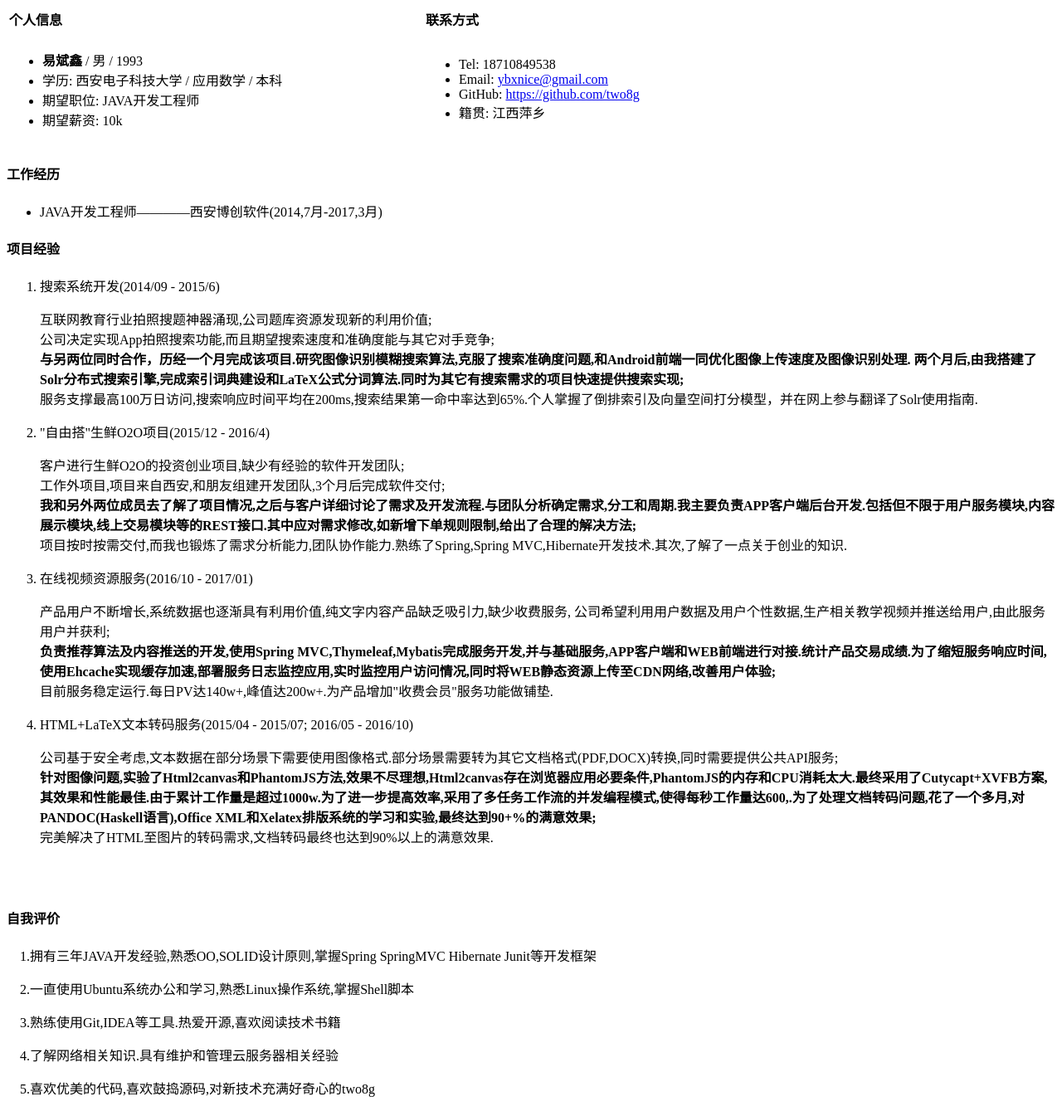
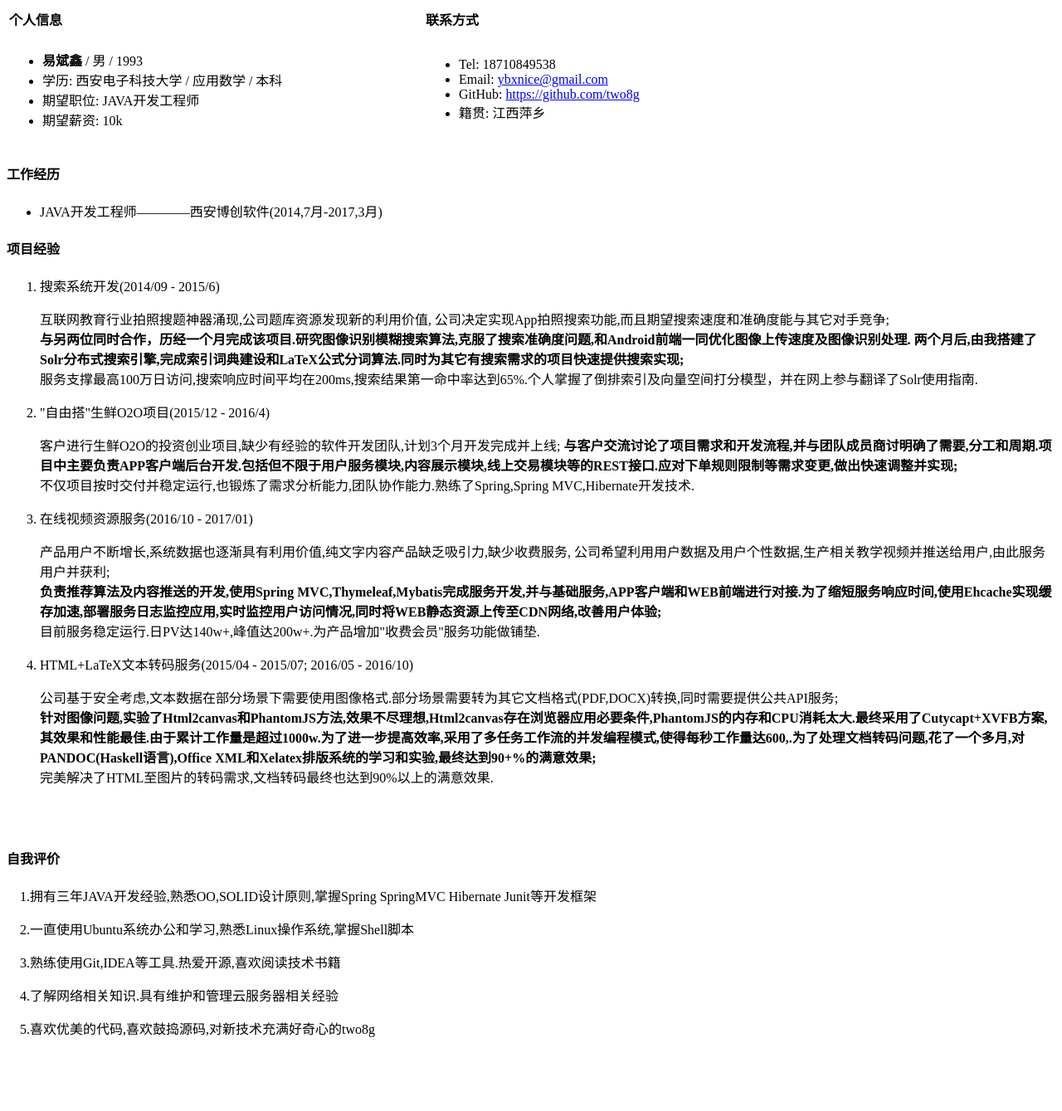
Before and after one commit to two8g/two8g.github.io, a Jekyll site: the page job/JAVA.html, which Jekyll copies as it is, in a window 1280 px wide. Shown: the whole page at 83% size. Built offline with Jekyll 4.4.1, drawn with Linux system fonts in a browser that asks for light colours; after the commit the page ends 1267 px from its top, so only the background shows below that.

Commit message:
修改简历

```diff
--- a/job/JAVA.html
+++ b/job/JAVA.html
@@ -91,22 +91,21 @@
               class="octicon octicon-link"></span></a>项目经验</span></h4>
       <ol>
         <li md-pos="10-22"><span md-pos="13-19">搜索系统开发(2014/09 - 2015/6)</span></li>
-        <p md-pos="23-255"><span md-pos="23-54">互联网教育行业拍照搜题神器涌现,公司题库资源发现新的利用价值;</span><br/>
+        <p md-pos="23-255"><span md-pos="23-54">互联网教育行业拍照搜题神器涌现,公司题库资源发现新的利用价值,</span>
           <span md-pos="55-92">公司决定实现App拍照搜索功能,而且期望搜索速度和准确度能与其它对手竞争;</span><br/>
           <span md-pos="93-169"><b>与另两位同时合作，历经一个月完成该项目.研究图像识别模糊搜索算法,克服了搜索准确度问题,和Android前端一同优化图像上传速度及图像识别处理. 两个月后,由我搭建了Solr分布式搜索引擎,完成索引词典建设和LaTeX公式分词算法.同时为其它有搜索需求的项目快速提供搜索实现;</b></span><br/>
           <span md-pos="170-254">服务支撑最高100万日访问,搜索响应时间平均在200ms,搜索结果第一命中率达到65%.个人掌握了倒排索引及向量空间打分模型，并在网上参与翻译了Solr使用指南.</span>
         </p>
         <li md-pos="256-272"><span md-pos="259-271">&quot;自由搭&quot;生鲜O2O项目(2015/12 - 2016/4)</span></li>
-        <p md-pos="273-553"><span md-pos="273-303">客户进行生鲜O2O的投资创业项目,缺少有经验的软件开发团队;</span><br/>
-          <span md-pos="304-338">工作外项目,项目来自西安,和朋友组建开发团队,3个月后完成软件交付;</span><br/>
-          <span md-pos="339-471"><b>我和另外两位成员去了解了项目情况,之后与客户详细讨论了需求及开发流程.与团队分析确定需求,分工和周期.我主要负责APP客户端后台开发.包括但不限于用户服务模块,内容展示模块,线上交易模块等的REST接口.其中应对需求修改,如新增下单规则限制,给出了合理的解决方法;</b></span><br/>
-          <span md-pos="472-552">项目按时按需交付,而我也锻炼了需求分析能力,团队协作能力.熟练了Spring,Spring MVC,Hibernate开发技术.其次,了解了一点关于创业的知识.</span>
+        <p md-pos="273-553"><span md-pos="273-303">客户进行生鲜O2O的投资创业项目,缺少有经验的软件开发团队,计划3个月开发完成并上线;</span>
+          <span md-pos="339-471"><b>与客户交流讨论了项目需求和开发流程,并与团队成员商讨明确了需要,分工和周期.项目中主要负责APP客户端后台开发.包括但不限于用户服务模块,内容展示模块,线上交易模块等的REST接口.应对下单规则限制等需求变更,做出快速调整并实现;</b></span><br/>
+          <span md-pos="472-552">不仅项目按时交付并稳定运行,也锻炼了需求分析能力,团队协作能力.熟练了Spring,Spring MVC,Hibernate开发技术.</span>
         </p>
         <li md-pos="554-566"><span md-pos="557-565">在线视频资源服务(2016/10 - 2017/01)</span></li>
         <p md-pos="567-654"><span md-pos="567-609">产品用户不断增长,系统数据也逐渐具有利用价值,纯文字内容产品缺乏吸引力,缺少收费服务,</span>
           <span md-pos="610-653">公司希望利用用户数据及用户个性数据,生产相关教学视频并推送给用户,由此服务用户并获利;</span><br/>
-          <span md-pos="655-795"><b>负责推荐算法及内容推送的开发,使用Spring MVC,Thymeleaf,Mybatis完成服务开发,并与基础服务,APP客户端和WEB前端进行对接.统计产品交易成绩.为了缩短服务响应时间,使用Ehcache实现缓存加速,部署服务日志监控应用,实时监控用户访问情况,同时将WEB静态资源上传至CDN网络,改善用户体验;</b></span><br/>
-          <span md-pos="796-858">目前服务稳定运行.每日PV达140w+,峰值达200w+.为产品增加&quot;收费会员&quot;服务功能做铺垫.</span></p>
+          <span md-pos="655-795"><b>负责推荐算法及内容推送的开发,使用Spring MVC,Thymeleaf,Mybatis完成服务开发,并与基础服务,APP客户端和WEB前端进行对接.为了缩短服务响应时间,使用Ehcache实现缓存加速,部署服务日志监控应用,实时监控用户访问情况,同时将WEB静态资源上传至CDN网络,改善用户体验;</b></span><br/>
+          <span md-pos="796-858">目前服务稳定运行.日PV达140w+,峰值达200w+.为产品增加&quot;收费会员&quot;服务功能做铺垫.</span></p>
         <li md-pos="860-884"><span md-pos="863-881">HTML+LaTeX文本转码服务(2015/04 - 2015/07; 2016/05 - 2016/10)</span></li>
         <p md-pos="885-1266"><span
                 md-pos="885-952">公司基于安全考虑,文本数据在部分场景下需要使用图像格式.部分场景需要转为其它文档格式(PDF,DOCX)转换,同时需要提供公共API服务;</span><br/>
```
Also changed, not shown: 1 other file.
